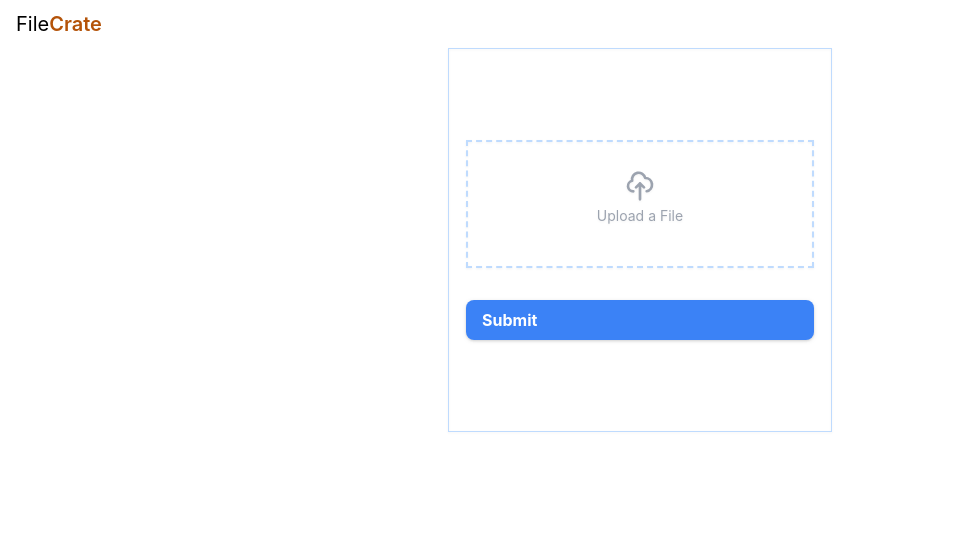
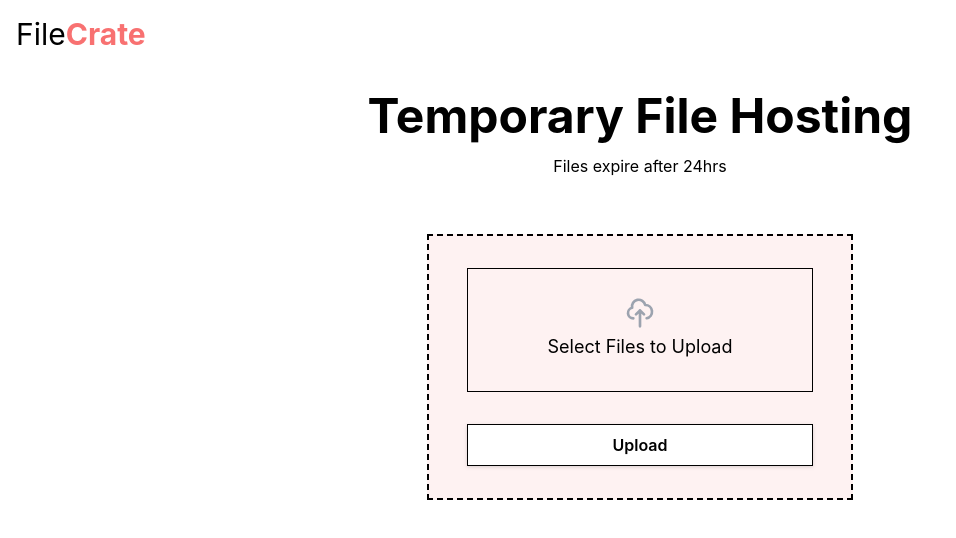
Before and after one commit to joey847/capstone-frontend, a Next.js app: page / in a window 1280 px wide. Shown: the top 538 px of the page, without its empty margins (0-956 px from the left). Built offline with nearby package versions, Linux system fonts and the light colour scheme.

Commit message:
Style changes

```diff
--- a/components/file-upload/FileUpload.js
+++ b/components/file-upload/FileUpload.js
@@ -28,22 +28,22 @@ class FileUpload extends React.Component {
 
     render() {
         return (
-            <div className='border border-blue-200 w-96 h-96 p-8 flex justify-center item-center drop-shadow-sm'>
-                <div className='h-full flex flex-col justify-center'>
+            <div className='mt-14 p-8 border border-black bg-red-50 border-2 border-dashed w-1/3 flex justify-center item-center'>
+                <div className='flex flex-col'>
 
-                    <label className="flex flex-col w-full h-32 border-2 border-blue-200 border-dashed hover:bg-gray-100 hover:border-gray-300">
+                    <label className="border border-black hover:bg-gray-50 hover:border-gray-300">
                         <div className="flex flex-col items-center justify-center pt-7">
                             <svg xmlns="http://www.w3.org/2000/svg" className="w-8 h-8 text-gray-400 group-hover:text-gray-600" fill="none" viewBox="0 0 24 24" stroke="currentColor">
                                 <path strokeLinecap="round" strokeLinejoin="round" strokeWidth="2" d="M7 16a4 4 0 01-.88-7.903A5 5 0 1115.9 6L16 6a5 5 0 011 9.9M15 13l-3-3m0 0l-3 3m3-3v12" />
                             </svg>
-                            <p className="pt-1 text-sm text-gray-400 group-hover:text-gray-600">Upload a File</p>
+                            <p className="pt-1 text-black text-lg text-center group-hover:text-gray-600">Select Files to Upload</p>
                         </div>
 
                         <input type="file" onChange={this.fileHandler} className="opacity-0" />
                     </label>
 
-                    <button className='bg-blue-500 rounded-lg text-white font-bold py-2 px-4 mt-8 inline-flex items-center drop-shadow hover:drop-shadow-none' onClick={this.fileUploadHandler}>
-                        <span className="">Submit</span>
+                    <button className='bg-white border border-black text-black font-semibold py-2 px-4 mt-8 inline-flex justify-center items-center drop-shadow hover:drop-shadow-none hover:bg-gray-50 hover:border-gray-300' onClick={this.fileUploadHandler}>
+                        <span>Upload</span>
                     </button>
                 </div>
             </div>
--- a/components/layout/Layout.js
+++ b/components/layout/Layout.js
@@ -2,10 +2,10 @@ import Navbar from "../navbar/navbar"
 
 function Layout({ children }) {
     return (
-        <div className="h-screen w-screen">
+        <>
             <Navbar />
-            <main className="flex justify-center items-center">{children}</main>
-        </div>
+            <main className="m-0 p-0">{children}</main>
+        </>
     )
 }
 
--- a/components/navbar/Navbar.js
+++ b/components/navbar/Navbar.js
@@ -1,20 +1,18 @@
 function Navbar() {
     return (
-        <nav className="bg-white px-2 sm:px-4 py-2.5 rounded">
+        <nav className="px-2 sm:px-4 py-4">
             <div className="container flex flex-wrap justify-between items-center mx-auto">
 
                 <a href="#" className="flex">
-                    <p className="self-center text-xl whitespace-nowrap">File<span className="font-semibold text-amber-700">Crate</span></p>
+                    <p className="self-center text-3xl whitespace-nowrap">File<span className="font-bold text-red-400">Crate</span></p>
                 </a>
 
-                <button data-collapse-toggle="mobile-menu" type="button" className="inline-flex items-center p-2 ml-3 text-sm text-gray-500 rounded-lg md:hidden hover:bg-gray-100 focus:outline-none focus:ring-2 focus:ring-gray-200 dark:text-gray-400 dark:hover:bg-gray-700 dark:focus:ring-gray-600" aria-controls="mobile-menu-2" aria-expanded="false">
-                    <span className="sr-only">Open main menu</span>
+                <button data-collapse-toggle="mobile-menu" type="button" className="inline-flex items-center p-2 ml-3 text-sm text-gray-500 rounded-lg md:hidden focus:outline-none focus:ring-2 focus:ring-gray-200" aria-controls="mobile-menu-2" aria-expanded="false">
                     <svg className="w-6 h-6" fill="currentColor" viewBox="0 0 20 20" xmlns="http://www.w3.org/2000/svg"><path fillRule="evenodd" d="M3 5a1 1 0 011-1h12a1 1 0 110 2H4a1 1 0 01-1-1zM3 10a1 1 0 011-1h12a1 1 0 110 2H4a1 1 0 01-1-1zM3 15a1 1 0 011-1h12a1 1 0 110 2H4a1 1 0 01-1-1z" clipRule="evenodd"></path></svg>
                     <svg className="hidden w-6 h-6" fill="currentColor" viewBox="0 0 20 20" xmlns="http://www.w3.org/2000/svg"><path fillRule="evenodd" d="M4.293 4.293a1 1 0 011.414 0L10 8.586l4.293-4.293a1 1 0 111.414 1.414L11.414 10l4.293 4.293a1 1 0 01-1.414 1.414L10 11.414l-4.293 4.293a1 1 0 01-1.414-1.414L8.586 10 4.293 5.707a1 1 0 010-1.414z" clipRule="evenodd"></path></svg>
                 </button>
 
-                <div className="hidden w-full md:block md:w-auto" id="mobile-menu">
-                </div>
+                <div className="hidden w-full md:block md:w-auto" id="mobile-menu"></div>
             </div>
         </nav>
     )
--- a/pages/index.js
+++ b/pages/index.js
@@ -1,9 +1,13 @@
-import Head from 'next/head'
-import Image from 'next/image'
 import FileUpload from '../components/file-upload/FileUpload'
 
 export default function Home() {
   return (
-    <FileUpload />
+    <div className='flex flex-col items-center'>
+      <div className='text-center mt-6'>
+        <h1 className='text-5xl font-bold'>Temporary File Hosting</h1>
+        <h3 className='text-base mt-3.5'>Files expire after 24hrs</h3>
+      </div>
+      <FileUpload />
+    </div>
   )
 }
--- a/styles/globals.css
+++ b/styles/globals.css
@@ -10,6 +10,10 @@ body {
     Ubuntu, Cantarell, Fira Sans, Droid Sans, Helvetica Neue, sans-serif;
 }
 
+body {
+  min-height: 100vh;
+}
+
 a {
   color: inherit;
   text-decoration: none;
```
Also changed, not shown: 1 other file (tests, documents, lock files or other folders).
